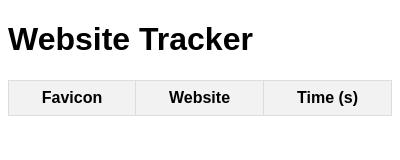
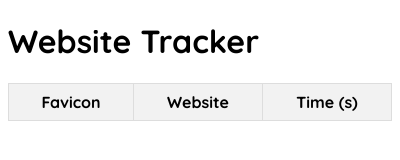
Before and after one commit to axz0315/Generator-AI-Hackathon, a browser extension: page popup.html in a window 400 px wide. Drawn offline with Linux system fonts and the light colour scheme.

Commit message:
Update popup.html

```diff
--- a/popup.html
+++ b/popup.html
@@ -3,8 +3,10 @@
 <head>
   <title>Website Tracker</title>
   <style>
+    @import url('https://fonts.googleapis.com/css2?family=Quicksand:wght@300..700&display=swap');
+
     body {
-      font-family: Arial, sans-serif;
+        font-family: 'Quicksand', sans-serif;
     }
     table {
       width: 100%;
```
